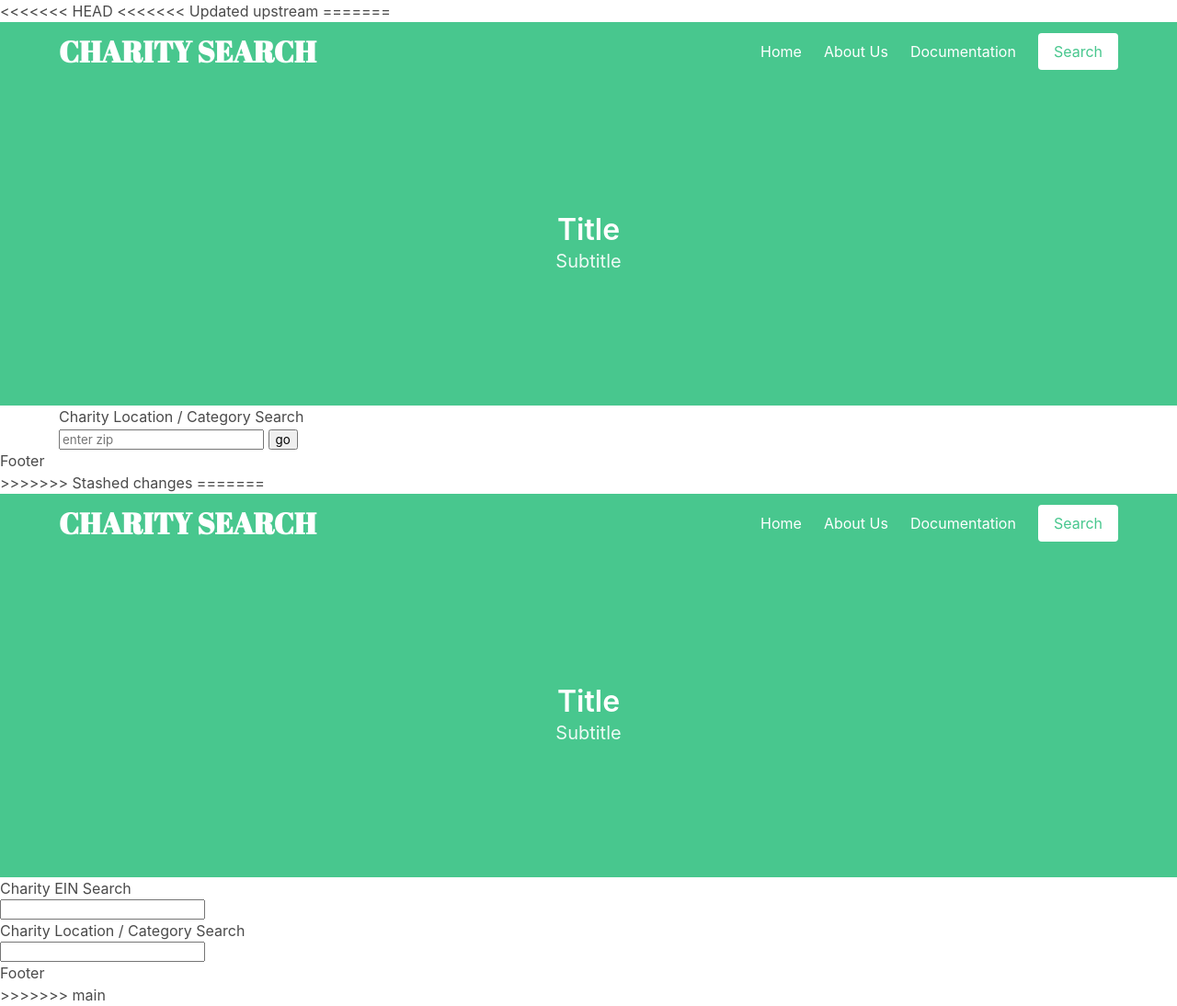
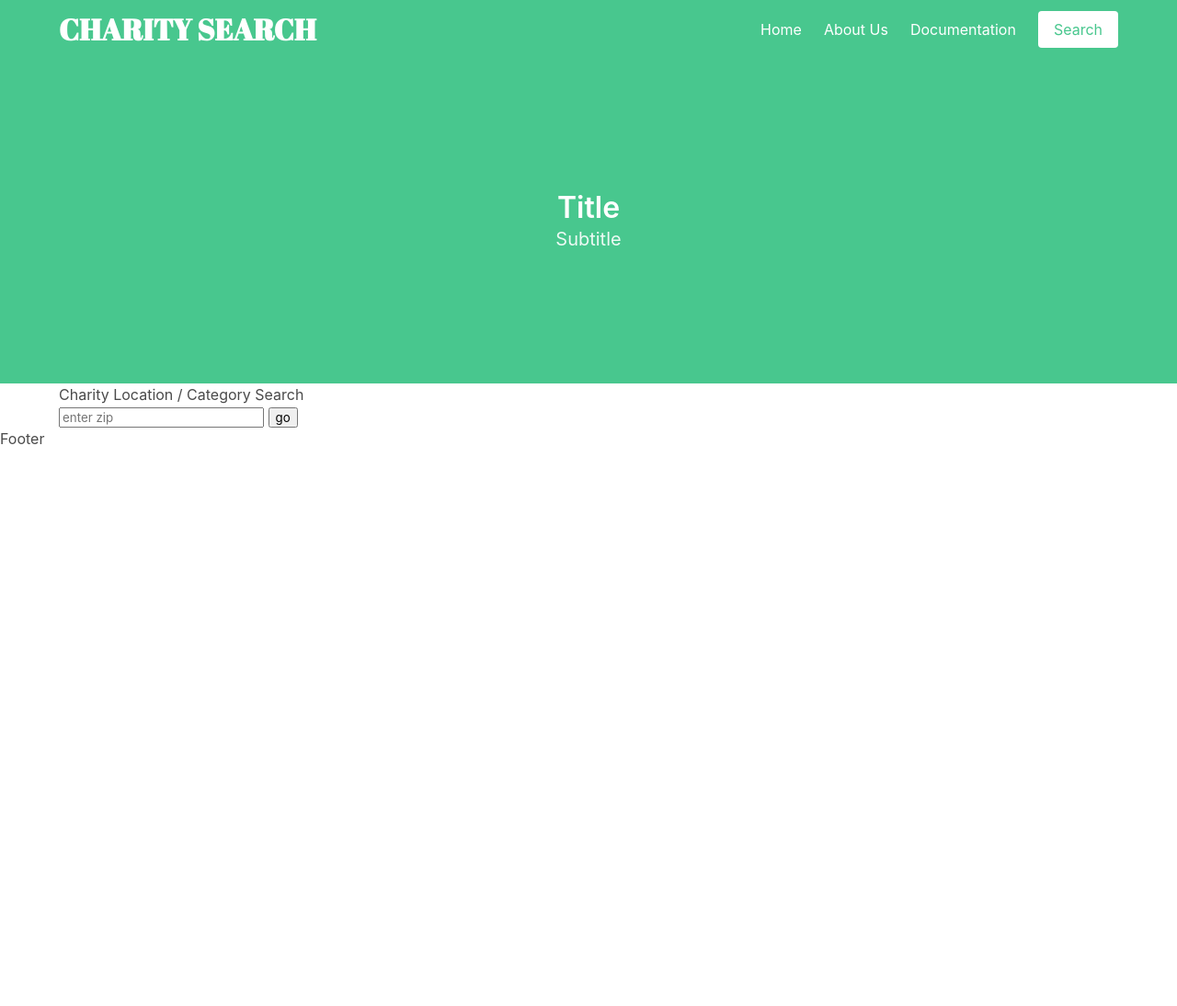
Before and after one commit to chaldrich24/charity-search, a plain HTML site: page index.html in a window 1280 px wide. Shown: the whole page at 92% size. After the commit the page ends 800 px from the top, so only its background shows below. Drawn offline with nearby package versions, Linux system fonts and the light colour scheme.

Commit message:
fix html duplicates

```diff
--- a/index.html
+++ b/index.html
@@ -1,6 +1,3 @@
-<<<<<<< HEAD
-<<<<<<< Updated upstream
-=======
 <!DOCTYPE html>
 <html lang="en">
   <head>
@@ -76,86 +73,3 @@
     <script src="./assets/js/script.js"></script>
   </body>
 </html>
->>>>>>> Stashed changes
-=======
-<!DOCTYPE html>
-<html lang="en">
-<head>
-    <meta charset="UTF-8">
-    <meta http-equiv="X-UA-Compatible" content="IE=edge">
-    <meta name="viewport" content="width=device-width, initial-scale=1.0">
-    <title>Charity Search</title>
-    <link rel="stylesheet" href="https://cdnjs.cloudflare.com/ajax/libs/bulma/0.9.3/css/bulma.min.css">
-    <link href="https://fonts.googleapis.com/css2?family=Abril+Fatface&display=swap" rel="stylesheet">
-    <link rel="stylesheet" href="./assets/css/style.css">
-</head>
-<body>
-    <!-- Navbar -->
-    <section class="hero is-success is-medium">
-        <!-- Hero head: will stick at the top -->
-        <div class="hero-head">
-          <nav class="navbar">
-            <div class="container">
-              <div class="navbar-brand">
-                <a class="navbar-item title site-name">
-                  CHARITY SEARCH
-                </a>
-              </div>
-              <div class="navbar-menu">
-                <div class="navbar-end">
-                  <a class="navbar-item">
-                    Home
-                  </a>
-                  <a class="navbar-item">
-                    About Us
-                  </a>
-                  <a class="navbar-item">
-                    Documentation
-                  </a>
-                  <span class="navbar-item">
-                    <a class="button is-success is-inverted">
-                      Search
-                    </a>
-                  </span>
-                </div>
-              </div>
-            </div>
-          </nav>
-        </div>
-
-        <!-- Hero content: will be in the middle -->
-        <div class="hero-body">
-          <div class="container has-text-centered">
-            <p class="title">
-              Title
-            </p>
-            <p class="subtitle">
-              Subtitle
-            </p>
-          </div>
-        </div>
-    </section>
-
-    <!-- Search 1 Section -->
-    <section>
-        <h2>Charity EIN Search</h2>
-        <input type="text"></input>
-
-    </section>
-
-     <!-- Search 2 Section -->
-     <section>
-        <h2>Charity Location / Category Search</h2>
-        <input type="text"></input>
-
-    </section>
-
-    <!-- Footer -->
-    <footer>
-        <h2>Footer</h2>
-    </footer>
-
-    <script src="./assets/js/script.js"></script>
-</body>
-</html>
->>>>>>> main
```
